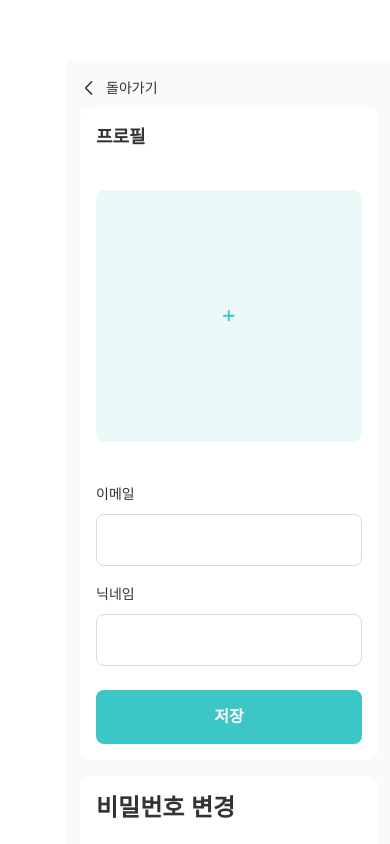
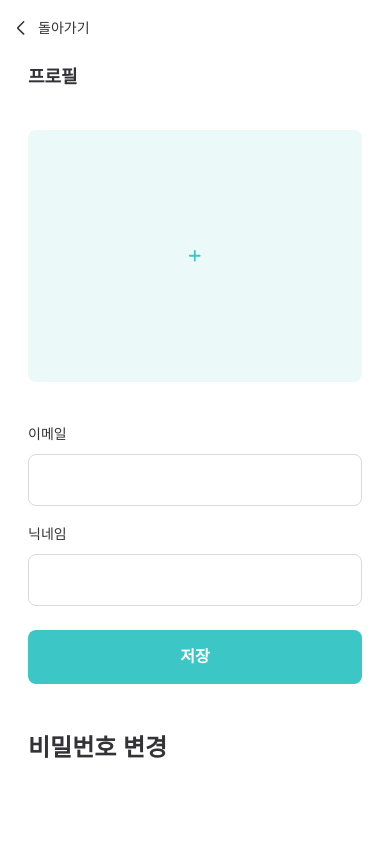
Before and after one commit to sprint22-part3-Team3/Taskify_Front, a React (Vite) app: page /mypage in a window 390 px wide. Shown: the top 844 px of the page. Built offline with nearby package versions, Linux system fonts and the light colour scheme; a web font is replaced by a local one.

Commit message:
🎨 Style: mypage padding 값 수정 및 임시 태그 제거

```diff
--- a/src/pages/my/index.tsx
+++ b/src/pages/my/index.tsx
@@ -10,6 +10,9 @@ import { IcArrowLeft } from '@/shared/assets';
 
 import { useNavigate } from 'react-router-dom';
 
+// todo
+// 돌아가기 버튼 공통컴포넌트 구현
+
 function MyPage() {
   const [password, setPassword] = useState('');
   const [newPassword, setNewPassword] = useState('');
@@ -20,21 +23,8 @@ function MyPage() {
   const isPasswordMismatch =
     confirmNewPassword.length > 0 && newPassword !== confirmNewPassword;
 
-  // TODO
-  // 헤더 사이드바 공통 컴포넌트로 교체
-
-  // 기능
-  // 이메일, 닉네임 데이터 받아오기
-  // 현제 비밀번호 맞는지 체크
-
   return (
-    <div className="relative bg-gray-50">
-      {/* 헤더 */}
-      <div className="h-15 w-full bg-white md:h-17.5 lg:h-10" />
-      {/* 사이드바 */}
-      <div className="absolute top-0 left-0 h-dvh w-16.75 bg-white md:w-40 lg:w-75" />
-
-      <div className="p-3 pt-4 pl-20 md:pt-4 md:pr-5 md:pl-44 lg:pt-12 lg:pl-80">
+    <div className="p-3 pt-4 pl-3 md:pt-4 md:pr-5 md:pl-4 lg:pt-12 lg:pl-5">
       <button
         onClick={() => navigate(-1)}
         className="mb-2 flex cursor-pointer items-center md:mb-7"
@@ -65,12 +55,7 @@ function MyPage() {
             >
               이메일
             </Label>
-              <InputField
-                type="email"
-                readOnly
-                // placeholder="이메일을 입력해주세요"
-                className="mt-2 mb-4"
-              />
+            <InputField type="email" readOnly className="mt-2 mb-4" />
             <Label
               aria-label="닉네임"
               htmlFor="nickname"
@@ -150,7 +135,6 @@ function MyPage() {
         </div>
       </div>
     </div>
-    </div>
   );
 }
 
```
Lines whose indentation alone changed are shown as unchanged.
